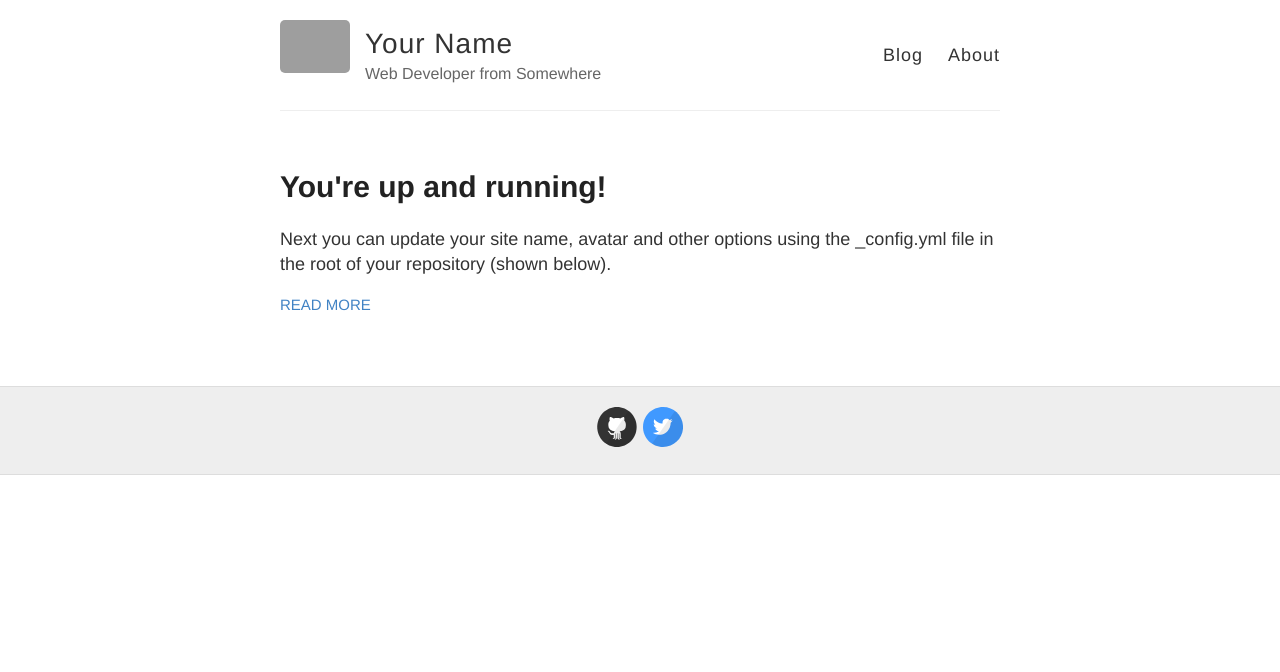
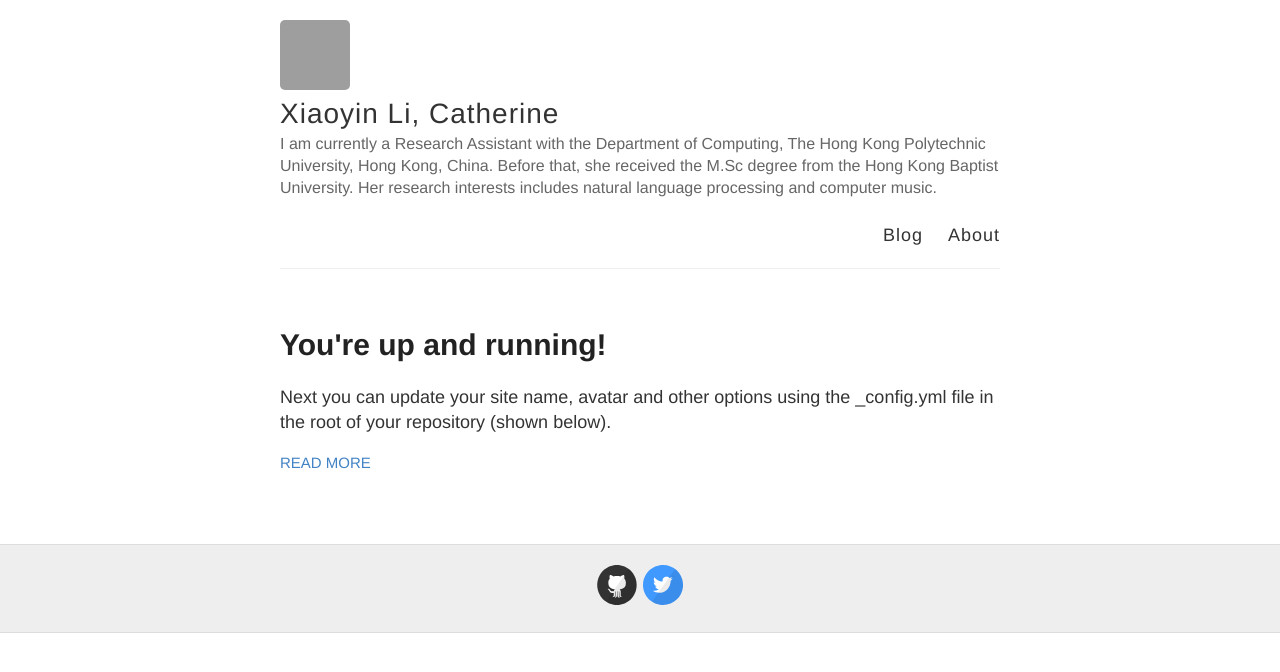
Before and after one commit to catherinessssss/catherinessssss.github.io, a Jekyll site: the page built from index.html, in a window 1280 px wide. Shown: the top 672 px of the page. Built offline with Jekyll 4.4.1, drawn with Linux system fonts in a browser that asks for light colours; grey boxes are pictures that could not be loaded.

Commit message:
Update _config.yml

```diff
--- a/_config.yml
+++ b/_config.yml
@@ -3,13 +3,13 @@
 #
 
 # Name of your site (displayed in the header)
-name: Your Name
+name: Xiaoyin Li, Catherine
 
 # Short bio or description (displayed in the header)
-description: Web Developer from Somewhere
+description: I am currently a Research Assistant with the Department of Computing, The Hong Kong Polytechnic University, Hong Kong, China. Before that, she received the M.Sc degree from the Hong Kong Baptist University. Her research interests includes natural language processing and computer music.
 
 # URL of your avatar or profile pic (you could use your GitHub profile pic)
-avatar: https://raw.githubusercontent.com/barryclark/jekyll-now/master/images/jekyll-logo.png
+avatar: https://avatars.githubusercontent.com/u/15308538?s=400&u=3d0ebab64e5ec6fec1a1098b5491ff1a25cda151&v=4
 
 #
 # Flags below are optional
```
